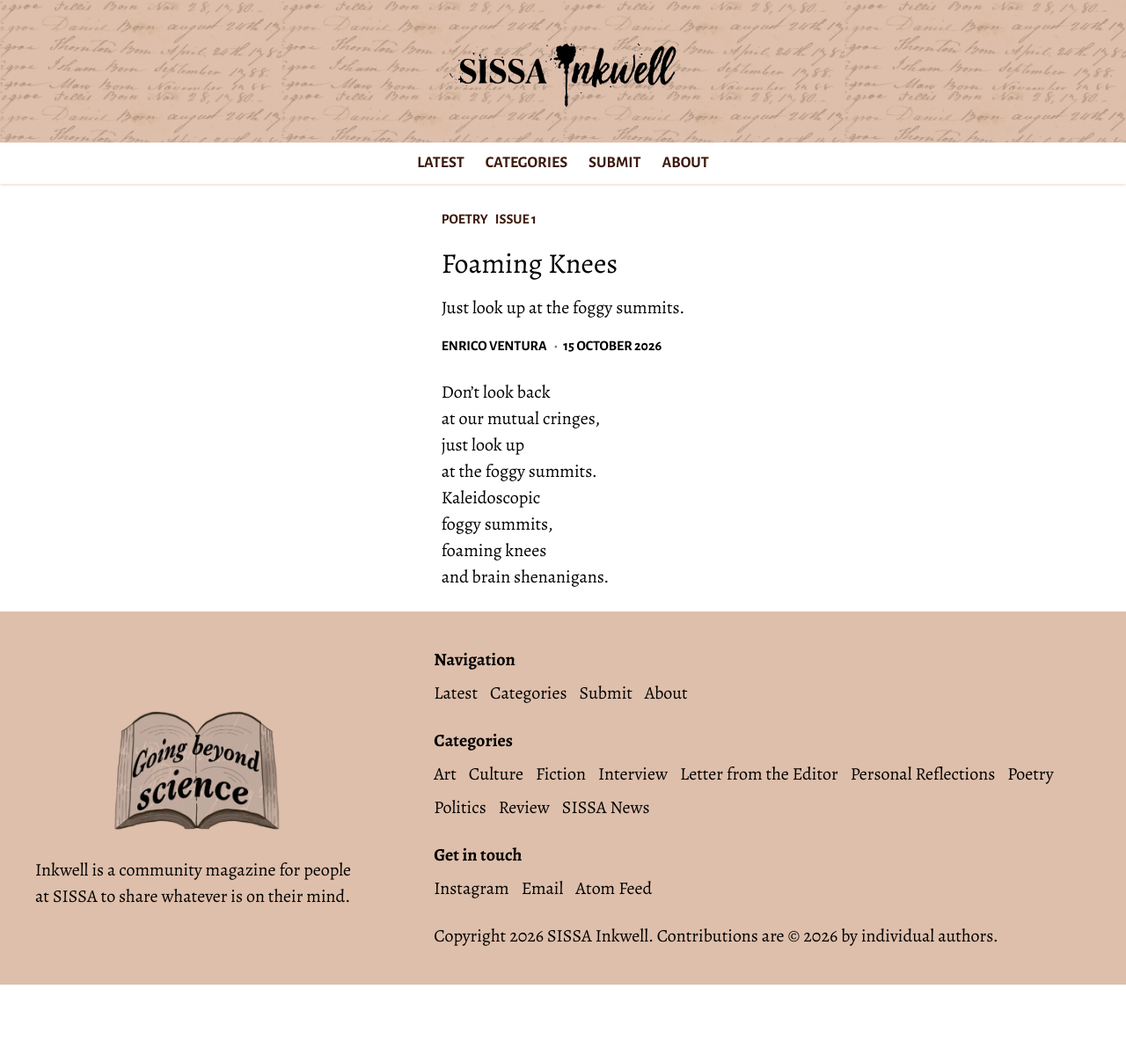
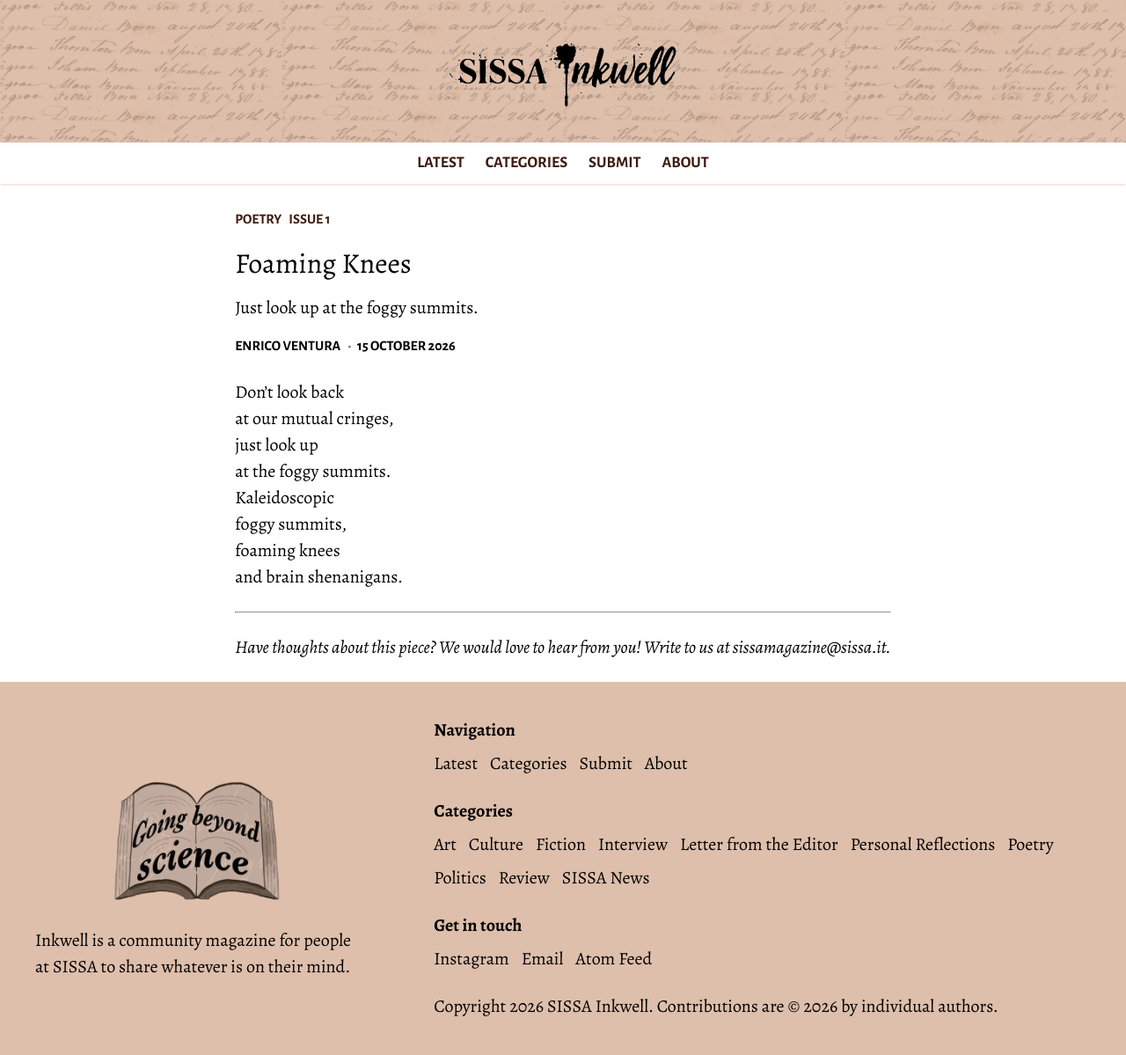
Before and after one commit to 11DE784A/InkwellWebsite, a Jekyll site: the page built from _posts/2026-10-16-foaming-knees.markdown, in a window 1280 px wide. Shown: the whole page at 88% size. Built offline with Jekyll 4.4.1, drawn with Linux system fonts in a browser that asks for light colours; some web fonts are replaced; before the commit the page ends 1119 px from its top, so only the background shows below that.

Commit message:
write to us message in post footer

```diff
--- a/_layouts/post.html
+++ b/_layouts/post.html
@@ -17,3 +17,10 @@ background: light
 </header>
 
 {{ content }}
+
+<hr>
+
+<footer class="post-footer">
+  Have thoughts about this piece? We would love to hear from you! Write to us
+  at {{ site.obf_email }}.
+</footer>
--- a/assets/styles.css
+++ b/assets/styles.css
@@ -350,6 +350,10 @@ blockquote {
   font-weight: 800;
 }
 
+.post-footer {
+  font-style: italic;
+}
+
 /* Links */
 
 a {
@@ -387,7 +391,7 @@ section a:active {
 
 /* Footer */
 
-footer {
+body > footer {
   align-items: center;
   background: var(--chocolate-brown);
   margin: unset;
@@ -424,13 +428,13 @@ footer {
   width: 20rem;
 }
 
-footer ul {
+body > footer ul {
   list-style: none;
   margin: 0 auto;
   padding: 0;
 }
 
-footer ul li {
+body > footer ul li {
   display: inline-block;
   margin: 0.4rem 0;
   margin-right: 1rem;
@@ -452,13 +456,13 @@ main {
   flex: 1;
 }
 
-footer {
+body > footer {
   flex-shrink: 0;
 }
 
 /* Media queries */
 @media (max-width: 720px) {
-  footer {
+  body > footer {
     display: unset;
   }
 }
```
